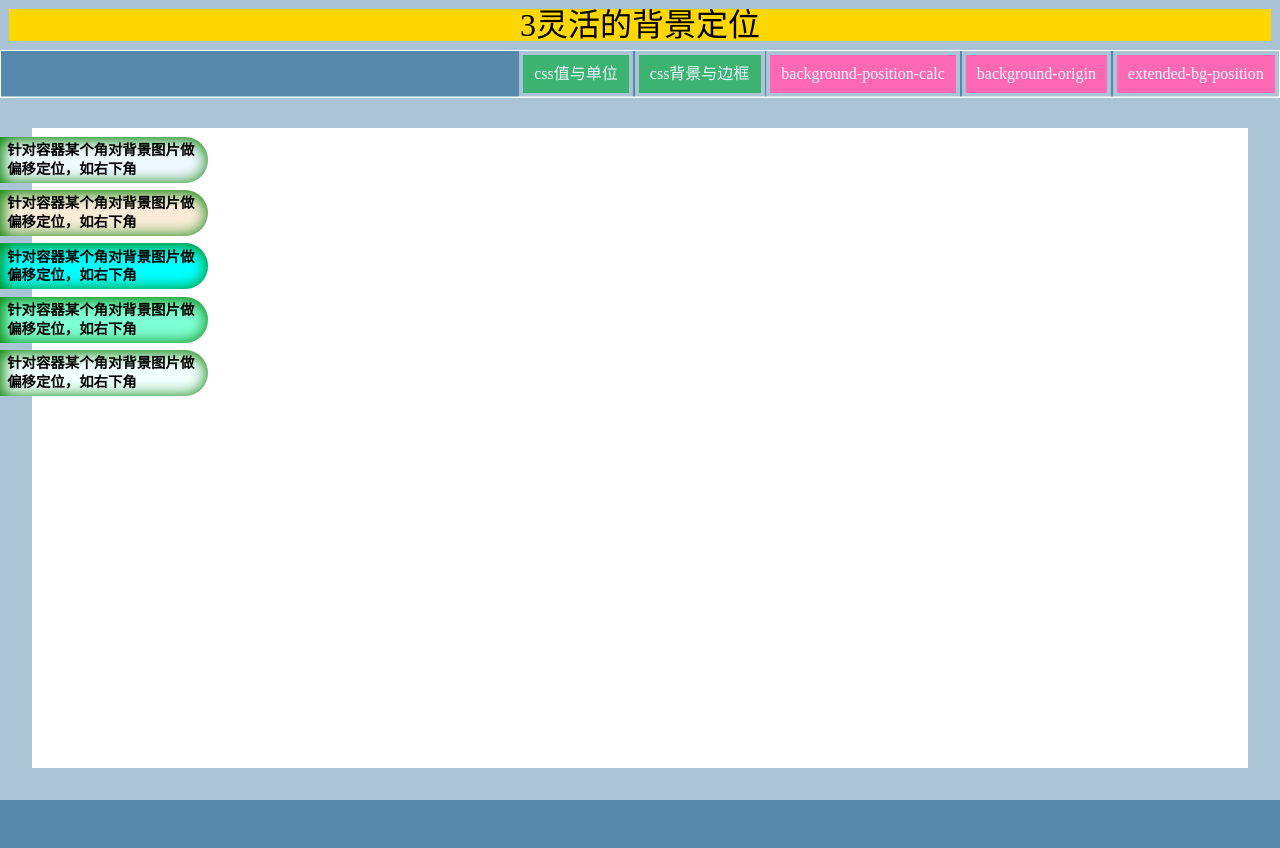
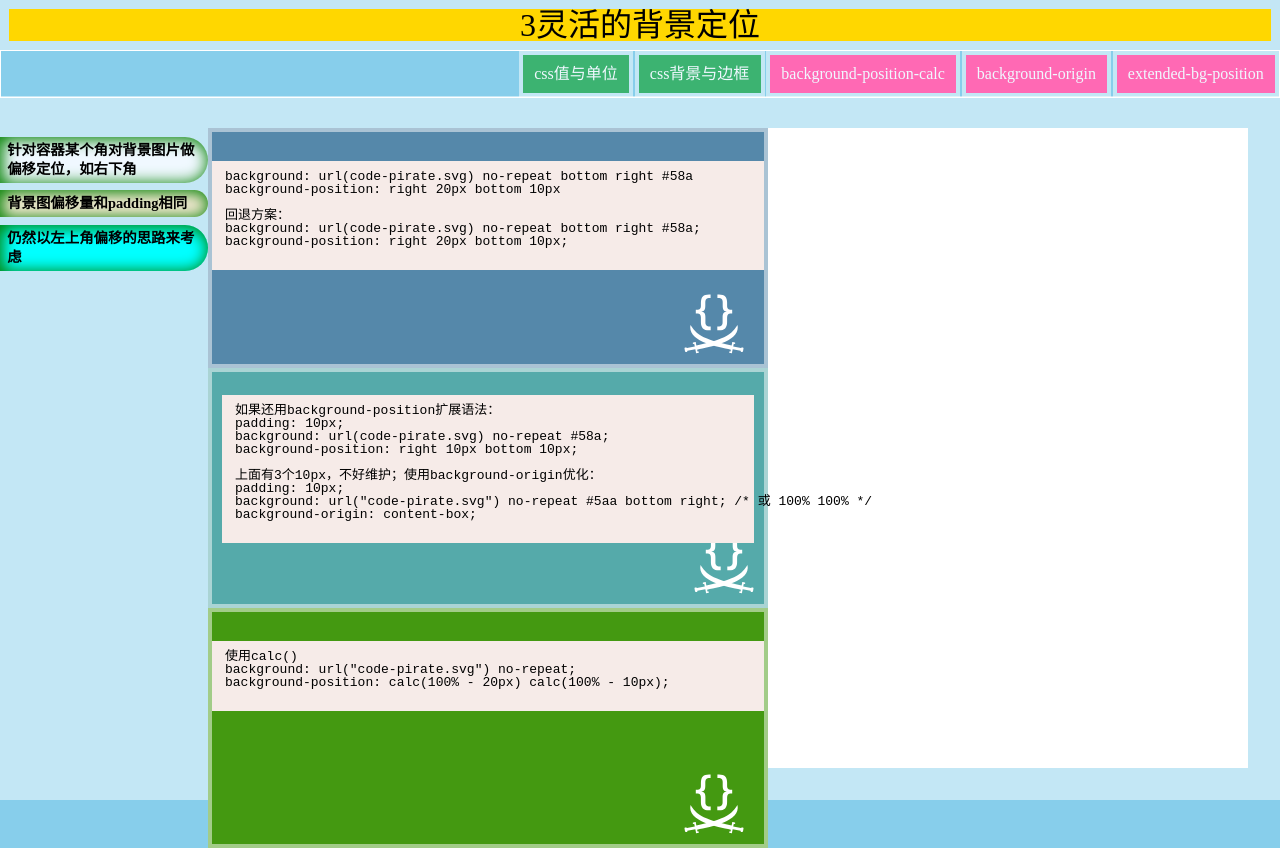
Before and after one commit to FrontCodeOfKelvin/cssPractise, a website: page src/2背景与边框/3灵活的背景定位.html in a window 1280 px wide. Before the commit the page ends 800 px from the top, so only its background shows below. Drawn offline with nearby package versions, Linux system fonts and the light colour scheme; files that its build step writes are made by us from their sources; files whose address does not match are found by name.

Commit message:
complete 3

```diff
--- a/src/0common/stylus/component.styl
+++ b/src/0common/stylus/component.styl
@@ -38,15 +38,15 @@
         border-top-right-radius: 2em
         border-bottom-right-radius: 2em
         &:nth-child(1)
-            background: aliceblue
+            background: $color1
         &:nth-child(2)
-            background: #faebd7
+            background: $color2
         &:nth-child(3)
-            background: #00ffff
+            background: $color3
         &:nth-child(4)
-            background: #7FFFD4
+            background: $color4
         &:nth-child(5)
-            background: #F0FFFF
+            background: $color5
 main
     position: absolute
     bottom 0
@@ -54,6 +54,24 @@
     top: 6em
     background: white;
     semi-transparent-border(2em)
+    border-left-width: 13em
+    display flex
+    flex-flow: row wrap
+    box
+        padding 1em 0
+        width 35em
+        height 15em
+        semi-transparent-border(.3em)
+        &:nth-child(1)
+            background: $color1
+        &:nth-child(2)
+            background: $color2
+        &:nth-child(3)
+            background: $color3
+        &:nth-child(4)
+            background: $color4
+        &:nth-child(5)
+            background: $color5
 mark
     position absolute
     bottom 5em
--- a/src/0common/stylus/variable.styl
+++ b/src/0common/stylus/variable.styl
@@ -2,6 +2,12 @@
 $color-theme = #ff4444
 $color-primary = #20a0ff//#18c79c
 $color-font = rgba(102, 102, 102, 1)
+//color array
+$color1 = aliceblue
+$color2 = #faebd7
+$color3 = #00ffff
+$color4 = #7FFFD4
+$color5 = #F0FFFF
 
 //字体定义规范
 $font-size-small-s = 10px
--- a/src/2背景与边框/3灵活的背景定位.html
+++ b/src/2背景与边框/3灵活的背景定位.html
@@ -18,13 +18,42 @@
     </nav>
     <topics>
         <topic>针对容器某个角对背景图片做偏移定位，如右下角</topic>
-        <topic>针对容器某个角对背景图片做偏移定位，如右下角</topic>
-        <topic>针对容器某个角对背景图片做偏移定位，如右下角</topic>
-        <topic>针对容器某个角对背景图片做偏移定位，如右下角</topic>
-        <topic>针对容器某个角对背景图片做偏移定位，如右下角</topic>
+        <topic>背景图偏移量和padding相同</topic>
+        <topic>仍然以左上角偏移的思路来考虑</topic>
     </topics>
     <main>
+        <box>
+            <pre>
+background: url(code-pirate.svg) no-repeat bottom right #58a
+background-position: right 20px bottom 10px
 
+回退方案：
+background: url(code-pirate.svg) no-repeat bottom right #58a;
+background-position: right 20px bottom 10px;
+            </pre>
+        </box>
+
+        <box>
+            <pre>
+如果还用background-position扩展语法：
+padding: 10px;
+background: url(code-pirate.svg) no-repeat #58a;
+background-position: right 10px bottom 10px;
+
+上面有3个10px，不好维护；使用background-origin优化：
+padding: 10px;
+background: url("code-pirate.svg") no-repeat #5aa bottom right; /* 或 100% 100% */
+background-origin: content-box;
+            </pre>
+        </box>
+
+        <box>
+            <pre>
+使用calc()
+background: url("code-pirate.svg") no-repeat;
+background-position: calc(100% - 20px) calc(100% - 10px);
+            </pre>
+        </box>
     </main>
 </body>
 </html>
--- a/src/2背景与边框/css/2.3.styl
+++ b/src/2背景与边框/css/2.3.styl
@@ -1,4 +1,16 @@
 @import '0common/stylus'
 
 body
-    background: #58a
+    background: skyblue
+    main
+        box
+            &:nth-child(1)
+                background: url(code-pirate.svg) no-repeat bottom right #58a
+                background-position: right 20px bottom 10px
+            &:nth-child(2)
+                padding: 10px;
+                background: url("code-pirate.svg") no-repeat #5aa bottom right; /* 或 100% 100% */
+                background-origin: content-box;
+            &:nth-child(3)
+                background: url("code-pirate.svg") no-repeat #491;
+                background-position: calc(100% - 20px) calc(100% - 10px);
```
Also changed, not shown: src/0common/images/code-pirate.svg (added).
